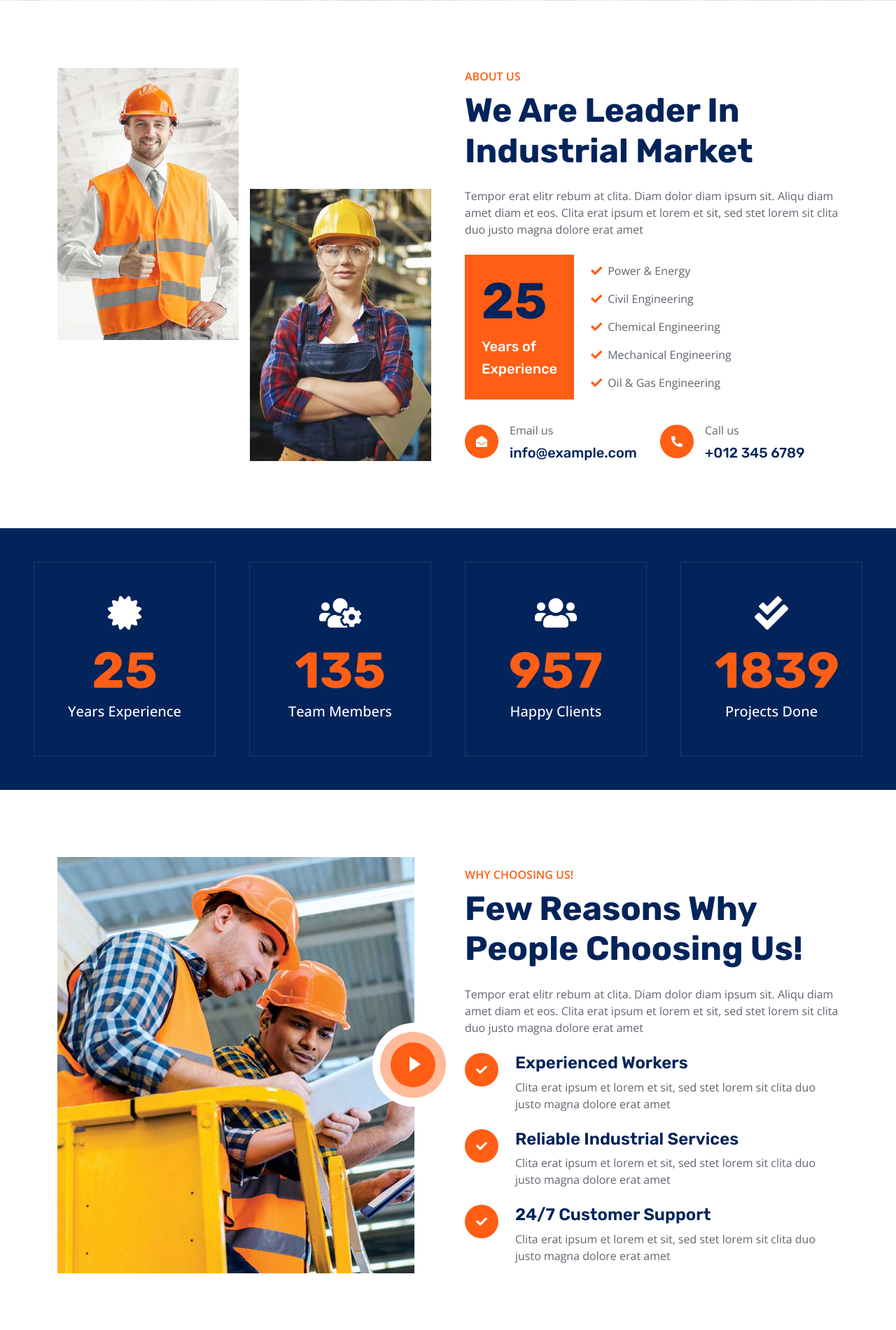
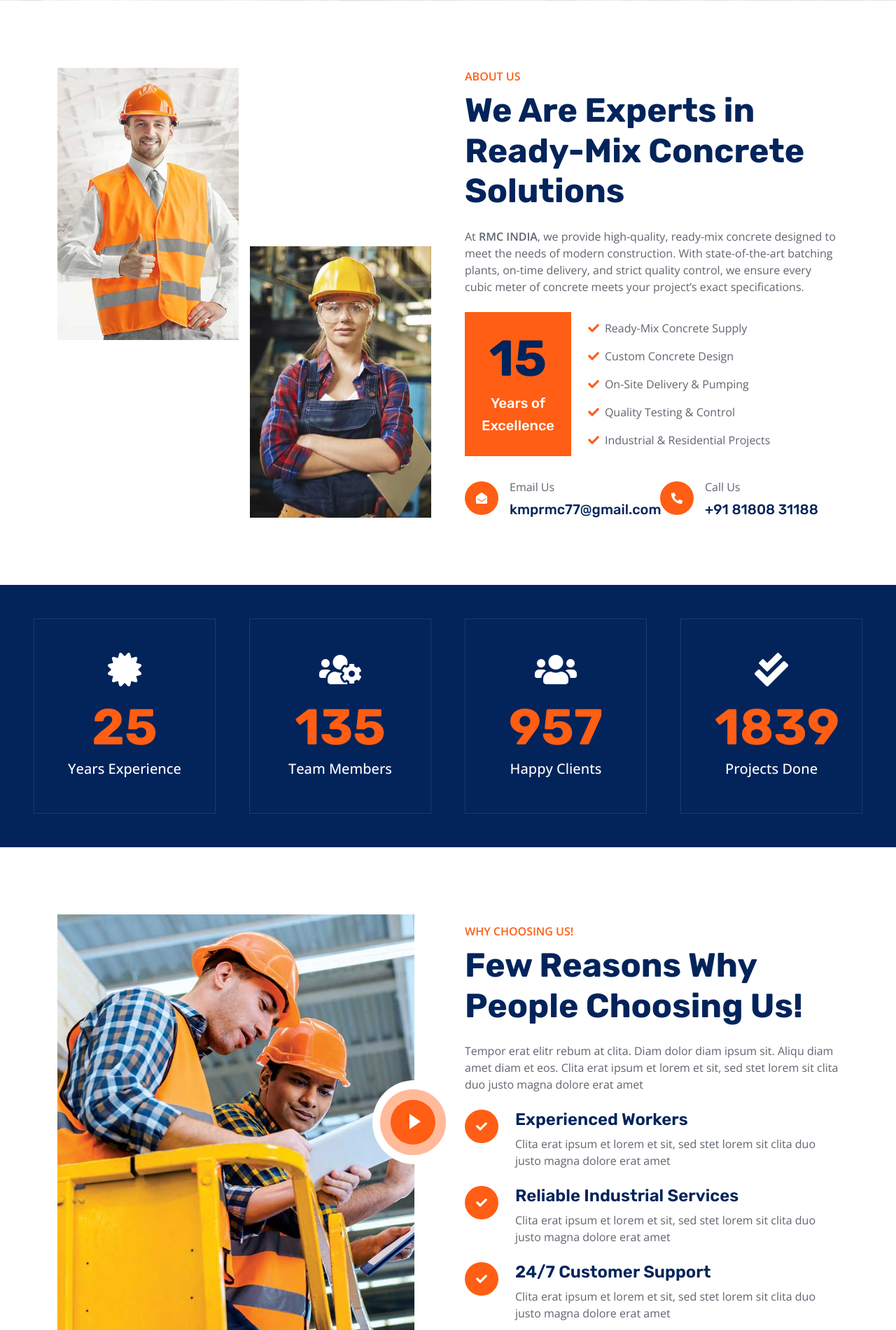
Before and after one commit to softgrowthinfotech01/rmc_india, a PHP site: page /Home.php in a window 1280 px wide. Shown: the part 920-2821 px from the top of the page at 70% size. Run offline with PHP 8.4, Linux system fonts and the light colour scheme; some libraries are stand-ins or nearby versions.

Commit message:
updated in footer and home

```diff
--- a/Home.php
+++ b/Home.php
@@ -161,36 +161,46 @@
     <div class="container-xxl py-5">
     <div class="container">
         <div class="row g-5">
+
+            <!-- Left Side Images -->
             <div class="col-lg-6">
                 <div class="row gx-3 h-100">
                     <div class="col-6 align-self-start wow fadeInUp" data-wow-delay="0.1s">
-                            <img class="img-fluid" src="img/about-1.jpg">
+                        <img class="img-fluid" src="img/about-1.jpg" alt="Concrete Plant">
                     </div>
                     <div class="col-6 align-self-end wow fadeInDown" data-wow-delay="0.1s">
-                            <img class="img-fluid" src="img/about-2.jpg">
+                        <img class="img-fluid" src="img/about-2.jpg" alt="Concrete Truck">
                     </div>
                 </div>
             </div>
+
+            <!-- Right Side Text -->
             <div class="col-lg-6 wow fadeIn" data-wow-delay="0.5s">
                 <p class="fw-medium text-uppercase text-primary mb-2">About Us</p>
-                    <h1 class="display-5 mb-4">We Are Leader In Industrial Market</h1>
-                    <p class="mb-4">Tempor erat elitr rebum at clita. Diam dolor diam ipsum sit. Aliqu diam amet diam et
-                        eos. Clita erat ipsum et lorem et sit, sed stet lorem sit clita duo justo magna dolore erat amet
+                <h1 class="display-5 mb-4">We Are Experts in Ready-Mix Concrete Solutions</h1>
+                <p class="mb-4">
+                    At <strong>RMC INDIA</strong>, we provide high-quality, ready-mix concrete designed to meet the needs of modern construction.
+                    With state-of-the-art batching plants, on-time delivery, and strict quality control,
+                    we ensure every cubic meter of concrete meets your project’s exact specifications.
                 </p>
+
+                <!-- Experience and Services -->
                 <div class="d-flex align-items-center mb-4">
-                        <div class="flex-shrink-0 bg-primary p-4">
-                            <h1 class="display-2">25</h1>
+                    <div class="flex-shrink-0 bg-primary p-4 text-center text-white">
+                        <h1 class="display-2">15</h1>
                         <h5 class="text-white">Years of</h5>
-                            <h5 class="text-white">Experience</h5>
+                        <h5 class="text-white">Excellence</h5>
                     </div>
                     <div class="ms-4">
-                            <p><i class="fa fa-check text-primary me-2"></i>Power & Energy</p>
-                            <p><i class="fa fa-check text-primary me-2"></i>Civil Engineering</p>
-                            <p><i class="fa fa-check text-primary me-2"></i>Chemical Engineering</p>
-                            <p><i class="fa fa-check text-primary me-2"></i>Mechanical Engineering</p>
-                            <p class="mb-0"><i class="fa fa-check text-primary me-2"></i>Oil & Gas Engineering</p>
+                        <p><i class="fa fa-check text-primary me-2"></i>Ready-Mix Concrete Supply</p>
+                        <p><i class="fa fa-check text-primary me-2"></i>Custom Concrete Design</p>
+                        <p><i class="fa fa-check text-primary me-2"></i>On-Site Delivery & Pumping</p>
+                        <p><i class="fa fa-check text-primary me-2"></i>Quality Testing & Control</p>
+                        <p class="mb-0"><i class="fa fa-check text-primary me-2"></i>Industrial & Residential Projects</p>
                     </div>
                 </div>
+
+                <!-- Contact Info -->
                 <div class="row pt-2">
                     <div class="col-sm-6">
                         <div class="d-flex align-items-center">
@@ -198,8 +208,8 @@
                                 <i class="fa fa-envelope-open text-white"></i>
                             </div>
                             <div class="ms-3">
-                                    <p class="mb-2">Email us</p>
-                                    <h5 class="mb-0">info@example.com</h5>
+                                <p class="mb-2">Email Us</p>
+                                <h5 class="mb-0">kmprmc77@gmail.com</h5>
                             </div>
                         </div>
                     </div>
@@ -209,16 +219,18 @@
                                 <i class="fa fa-phone-alt text-white"></i>
                             </div>
                             <div class="ms-3">
-                                    <p class="mb-2">Call us</p>
-                                    <h5 class="mb-0">+012 345 6789</h5>
+                                <p class="mb-2">Call Us</p>
+                                <h5 class="mb-0">+91 81808 31188</h5>
                             </div>
                         </div>
                     </div>
                 </div>
+
             </div>
         </div>
     </div>
 </div>
+
     <!-- About End -->
 
 
--- a/footer.php
+++ b/footer.php
@@ -4,9 +4,9 @@
             <div class="row g-5">
                 <div class="col-lg-3 col-md-6">
                     <h5 class="text-white mb-4">Our Office</h5>
-                    <p class="mb-2"><i class="fa fa-map-marker-alt me-3"></i>123 Street, New York, USA</p>
-                    <p class="mb-2"><i class="fa fa-phone-alt me-3"></i>+012 345 67890</p>
-                    <p class="mb-2"><i class="fa fa-envelope me-3"></i>info@example.com</p>
+                    <p class="mb-2"><i class="fa fa-map-marker-alt me-3"></i>MIDC, Chandrapur, Chichala, Maharashtra 442406</p>
+                    <p class="mb-2"><i class="fa fa-phone-alt me-3"></i>+91 81808 31188</p>
+                    <p class="mb-2"><i class="fa fa-envelope me-3"></i>kmprmc77@gmail.com</p>
                     <div class="d-flex pt-3">
                         <a class="btn btn-square btn-primary rounded-circle me-2" href=""><i
                                 class="fab fa-twitter"></i></a>
```
Lines whose indentation alone changed are shown as unchanged.
